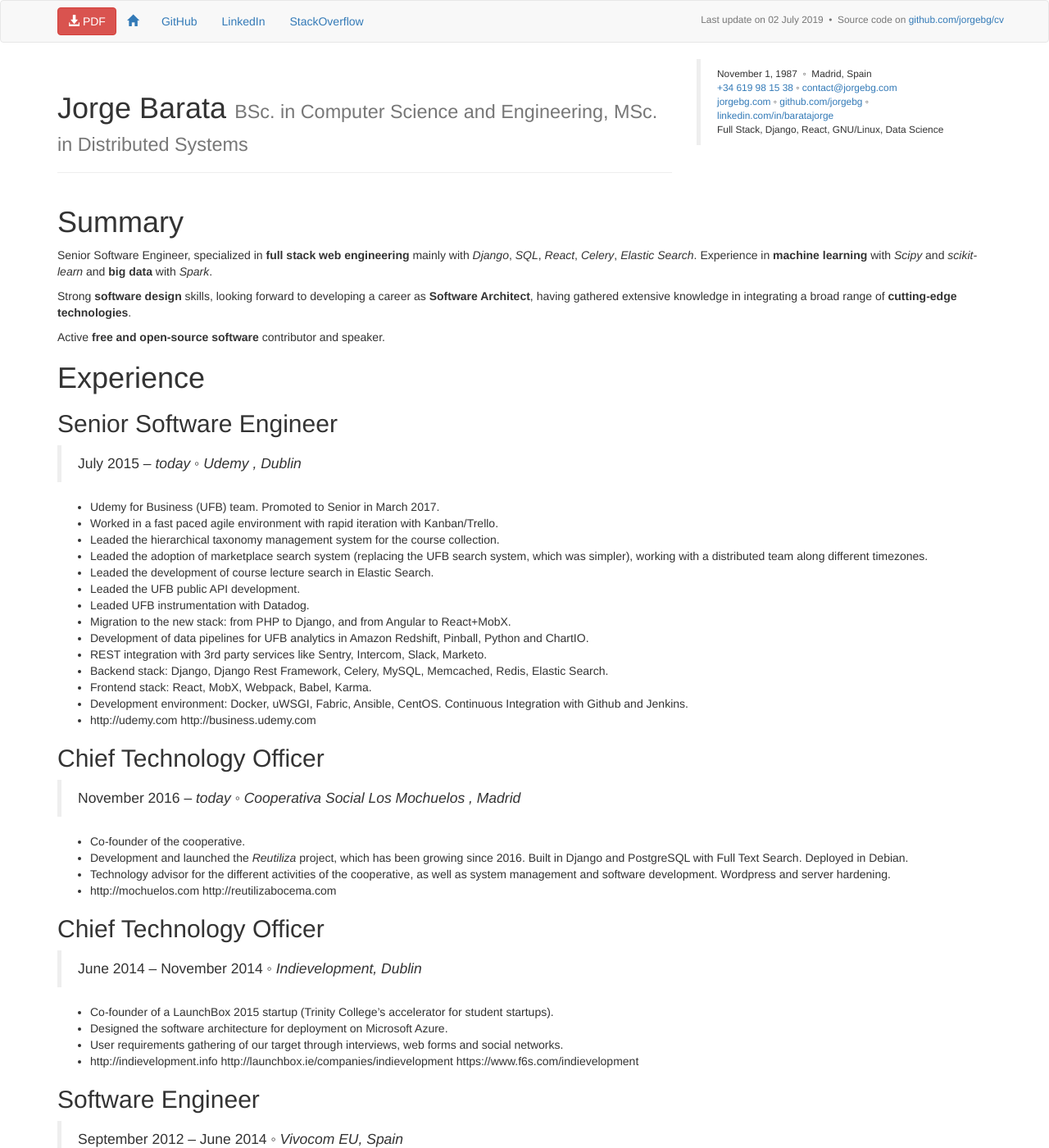
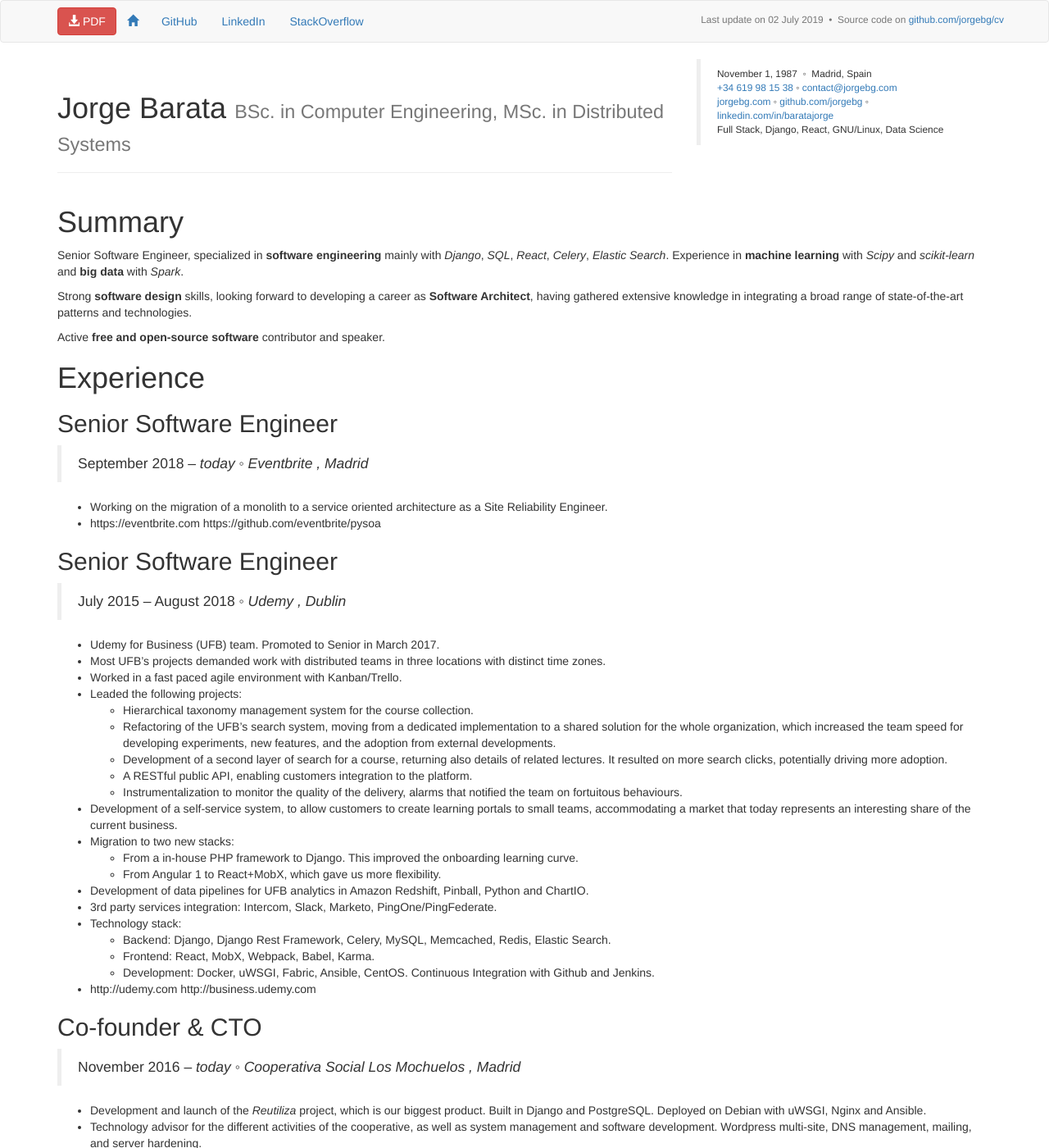
Before and after one commit to jorgebg/cv, a Jekyll site: the page built from index.md, in a window 1280 px wide and 1400 px high. Shown: the whole window at 82% size. Built offline with Jekyll 4.4.1, drawn with Linux system fonts in a browser that asks for light colours; Markdown is read by kramdown in place of the engine named in the settings; our own code applies the rules of GitHub Pages for plain Markdown files; some of the changed text lies outside the part shown.

Commit message:
Automated update

```diff
--- a/index.md
+++ b/index.md
@@ -2,7 +2,7 @@
 fullname: Jorge Barata
 birth:    November 1, 1987
 address:  Madrid, Spain
-degree:   BSc. in Computer Science and Engineering, MSc. in Distributed Systems
+degree:   BSc. in Computer Engineering, MSc. in Distributed Systems
 
 phone:    34 619 98 15 38
 mail:     contact@jorgebg.com
@@ -17,9 +17,9 @@
 Summary
 ========
 
-Senior Software Engineer, specialized in __full stack web engineering__ mainly with *Django*, *SQL*, *React*, *Celery*, *Elastic Search*. Experience in __machine learning__ with *Scipy* and *scikit-learn* and __big data__ with *Spark*.
+Senior Software Engineer, specialized in __software engineering__ mainly with *Django*, *SQL*, *React*, *Celery*, *Elastic Search*. Experience in __machine learning__ with *Scipy* and *scikit-learn* and __big data__ with *Spark*.
 
-Strong __software design__ skills, looking forward to developing a career as __Software Architect__, having gathered extensive knowledge in integrating a broad range of __cutting-edge technologies__.
+Strong __software design__ skills, looking forward to developing a career as __Software Architect__, having gathered extensive knowledge in integrating a broad range of state-of-the-art patterns and technologies.
 
 Active __free and open-source software__ contributor and speaker.
 
@@ -27,41 +27,53 @@
 Experience
 ==========
 
+
 ## Senior Software Engineer
-> July 2015 -- *today* ◦ *Udemy , Dublin*
+> September 2018 -- *today* ◦ *Eventbrite , Madrid*
+
+- Working on the migration of a monolith to a service oriented architecture as a Site Reliability Engineer.
+- https://eventbrite.com https://github.com/eventbrite/pysoa
 
 
+## Senior Software Engineer
+> July 2015 -- August 2018 ◦ *Udemy , Dublin*
+
 - Udemy for Business (UFB) team. Promoted to Senior in March 2017.
-- Worked in a fast paced agile environment with rapid iteration with Kanban/Trello.
-- Leaded the hierarchical taxonomy management system for the course collection.
-- Leaded the adoption of marketplace search system (replacing the UFB search system, which was simpler), working with a distributed team along different timezones.
-- Leaded the development of course lecture search in Elastic Search.
-- Leaded the UFB public API development.
-- Leaded UFB instrumentation with Datadog.
-- Migration to the new stack: from PHP to Django, and from Angular to React+MobX.
+- Most UFB's projects demanded work with distributed teams in three locations with distinct time zones.
+- Worked in a fast paced agile environment with Kanban/Trello.
+- Leaded the following projects:
+  - Hierarchical taxonomy management system for the course collection.
+  - Refactoring of the UFB's search system, moving from a dedicated implementation to a shared solution for the whole organization, which increased the team speed for developing experiments, new features, and the adoption from external developments.
+  - Development of a second layer of search for a course, returning also details of related lectures. It resulted on more search clicks, potentially driving more adoption.
+  - A RESTful public API, enabling customers integration to the platform.
+  - Instrumentalization to monitor the quality of the delivery, alarms that notified the team on fortuitous behaviours.
+- Development of a self-service system, to allow customers to create learning portals to small teams, accommodating a market that today represents an interesting share of the current business.
+- Migration to two new stacks:
+  - From a in-house PHP framework to Django. This improved the onboarding learning curve.
+  - From Angular 1 to React+MobX, which gave us more flexibility.
 - Development of data pipelines for UFB analytics in Amazon Redshift, Pinball, Python and ChartIO.
-- REST integration with 3rd party services like Sentry, Intercom, Slack, Marketo.
-- Backend stack: Django, Django Rest Framework, Celery, MySQL, Memcached, Redis, Elastic Search.
-- Frontend stack: React, MobX, Webpack, Babel, Karma.
-- Development environment: Docker, uWSGI, Fabric, Ansible, CentOS. Continuous Integration with Github and Jenkins.
+- 3rd party services integration: Intercom, Slack, Marketo, PingOne/PingFederate.
+- Technology stack:
+  - Backend: Django, Django Rest Framework, Celery, MySQL, Memcached, Redis, Elastic Search.
+  - Frontend: React, MobX, Webpack, Babel, Karma.
+  - Development: Docker, uWSGI, Fabric, Ansible, CentOS. Continuous Integration with Github and Jenkins.
 - http://udemy.com http://business.udemy.com
 
 
-## Chief Technology Officer
+## Co-founder & CTO
 > November 2016 -- *today* ◦ *Cooperativa Social Los Mochuelos , Madrid*
 
-- Co-founder of the cooperative.
-- Development and launched the _Reutiliza_ project, which has been growing since 2016. Built in Django and PostgreSQL with Full Text Search. Deployed in Debian.
-- Technology advisor for the different activities of the cooperative, as well as system management and software development. Wordpress and server hardening.
+- Development and launch of the _Reutiliza_ project, which is our biggest product. Built in Django and PostgreSQL. Deployed on Debian with uWSGI, Nginx and Ansible.
+- Technology advisor for the different activities of the cooperative, as well as system management and software development. Wordpress multi-site, DNS management, mailing, and server hardening.
 - http://mochuelos.com http://reutilizabocema.com
 
 
-## Chief Technology Officer
+## Co-founder & CTO
 > June 2014 -- November 2014 ◦ *Indievelopment, Dublin*
 
 - Co-founder of a LaunchBox 2015 startup (Trinity College's accelerator for student startups).
 - Designed the software architecture for deployment on Microsoft Azure.
-- User requirements gathering of our target through interviews, web forms and social networks.
+- Requirements-gathering through interviews, web forms and social networks.
 - http://indievelopment.info http://launchbox.ie/companies/indievelopment https://www.f6s.com/indievelopment
 
 
@@ -89,7 +101,6 @@
 - http://koowall.com http://vimeo.com/37125476
 
 
-
 ## Software Analyst & Developer
 > June 2009 -- April 2011 ◦ *InDaHouseRulez, Spain*
 
@@ -111,12 +122,12 @@
 Education
 =========
 
-## B.Sc. Computer Science & Engineering, M.Sc Distributed Systems
+## B.Sc. Computer Engineering, M.Sc Distributed Systems
 > August 2007 -- August 2017 ◦ *Carlos III University of Madrid, Spain*
 
 - __Taxi Recommendation System for Big Data__: Final dissertation. It consisted of two parts:
-  - A data pipeline built in SciPy, scikit-learn, and Spark and deployed in the laboratory cluster.
-  - A web application with geospatial features built in Django and PostGIS.
+  - Data pipeline built in SciPy, scikit-learn, and Spark and deployed in the laboratory cluster.
+  - Web application with geospatial features built in Django and PostGIS.
 
 - https://github.com/jorgebg/taxi-recommendation-system
 
@@ -127,22 +138,20 @@
 - __English__: fluent (4 years working in Ireland, B2)
 
 
-Other Experience
-================
+---
 
 
-## FOSS community
+## Community
 
-- Organizer of __Dublin Django User Group__. https://www.meetup.com/django-dublin/
-- Active speaker. https://github.com/jorgebg/talks/
+- Organizer of __Madrid Django User Group__. https://www.meetup.com/MadridDjango/
+- Former organizer of __Dublin Django User Group__. https://www.meetup.com/django-dublin/
+- Tech talks. https://github.com/jorgebg/talks/
 - Contributed to __Django__, __Yii__, __Symfony__, along others.
-- Participates on hackathons every year, and releases the code. https://github.com/jorgebg/gamecraft-2017
+- Hackathons. https://github.com/jorgebg/hackathons
 
 
-## Freelance
+## Other projects
 
-- Nórdicos en Adopción http://nordicosenadopcion.com:  Non-profit animal shelter. Built with __Drupal__ and __Shopify__. (*2011 -- today, Spain*)
-
+- Nórdicos en Adopción http://nordicosenadopcion.com:  Non-profit animal shelter. Built with __Drupal__ and __Shopify__. (*2011 -- 2018, Spain*)
 - AJBID http://ajbid.org: Association of Retirees of the Inter-american Development Bank. Built with __Yii__ & __MySQL__.
-
 - Surprizes http://surpriz.es: Online affiliation system. Built with __Yii 2__ & __MySQL__.
```
Also changed, not shown: 1 other file.
